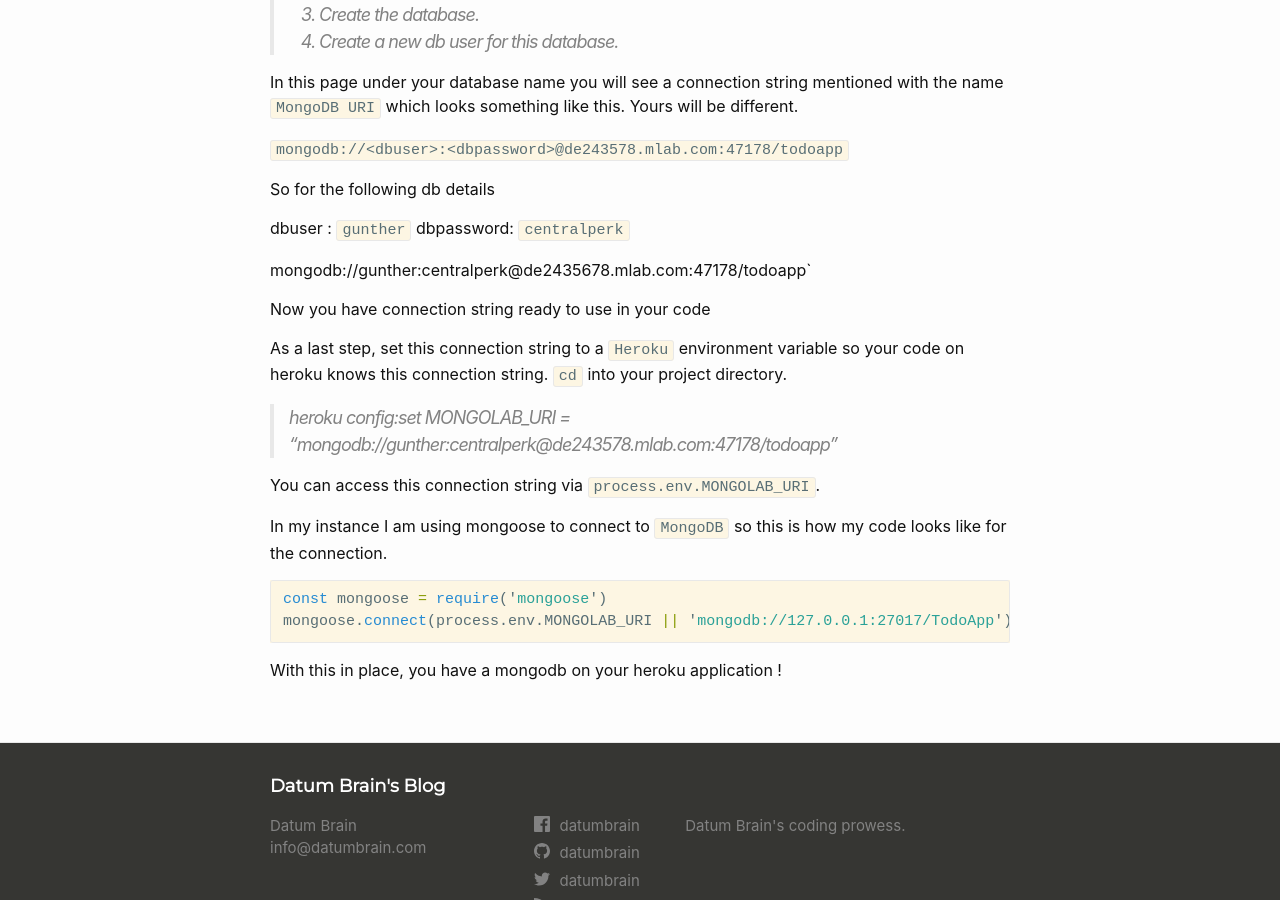
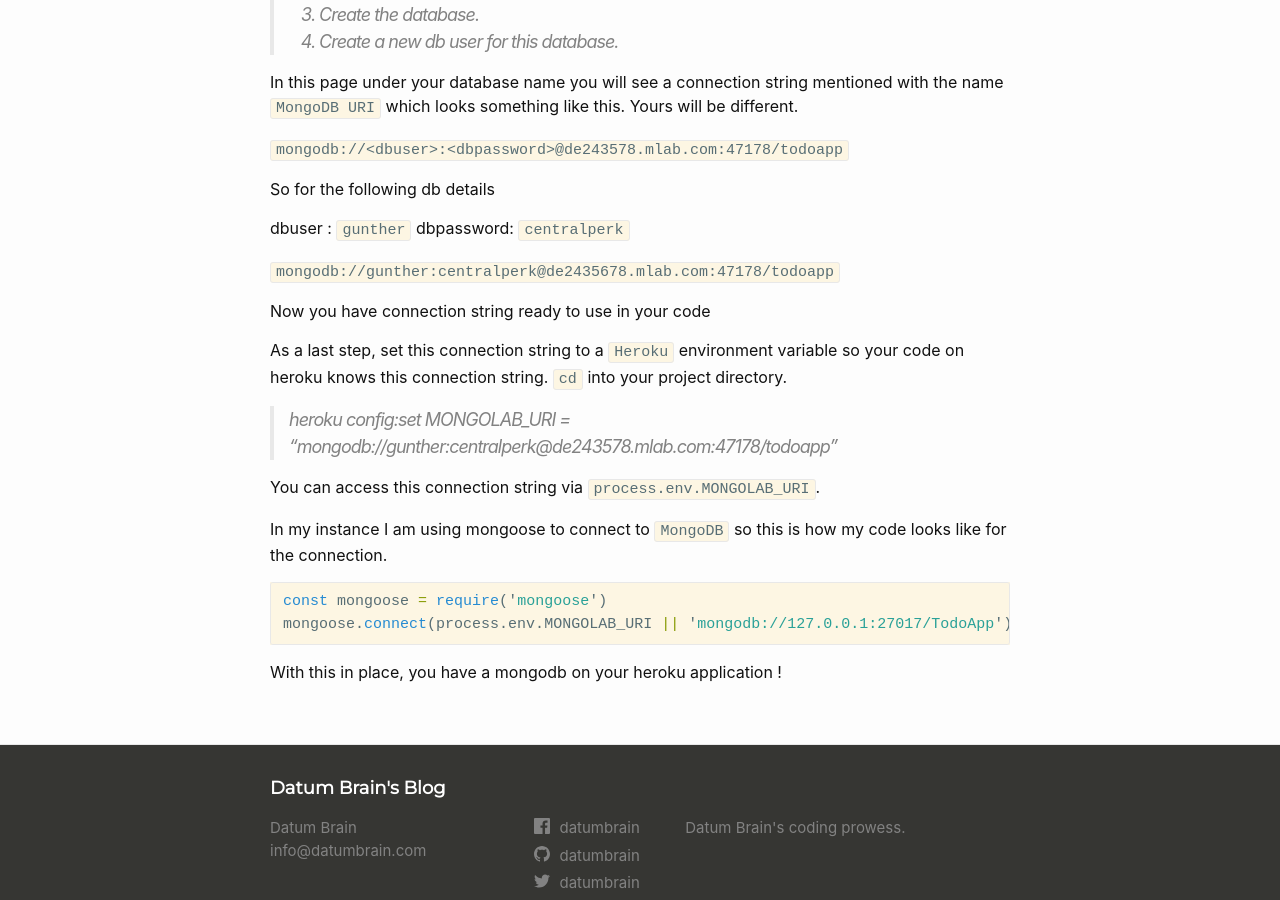
Before and after one commit to haris-75/datumbrain.github.io, a Jekyll site: the page built from _posts/2018-10-12-using-mongodb-on-heroku-without-financial-information.md, in a window 1280 px wide and 900 px high, scrolled down 885 px. Built offline with Jekyll 4.4.1, drawn with Linux system fonts in a browser that asks for light colours; comment, search, counter and statistics services are not loaded.

Commit message:
fixed markdown in content.

```diff
--- a/_posts/2018-10-12-using-mongodb-on-heroku-without-financial-information.md
+++ b/_posts/2018-10-12-using-mongodb-on-heroku-without-financial-information.md
@@ -38,7 +38,7 @@ So for the following db details
 dbuser : `gunther`
 dbpassword: `centralperk`
 
-mongodb://gunther:centralperk@de2435678.mlab.com:47178/todoapp`
+`mongodb://gunther:centralperk@de2435678.mlab.com:47178/todoapp`
 
 Now you have connection string ready to use in your code
 
```
